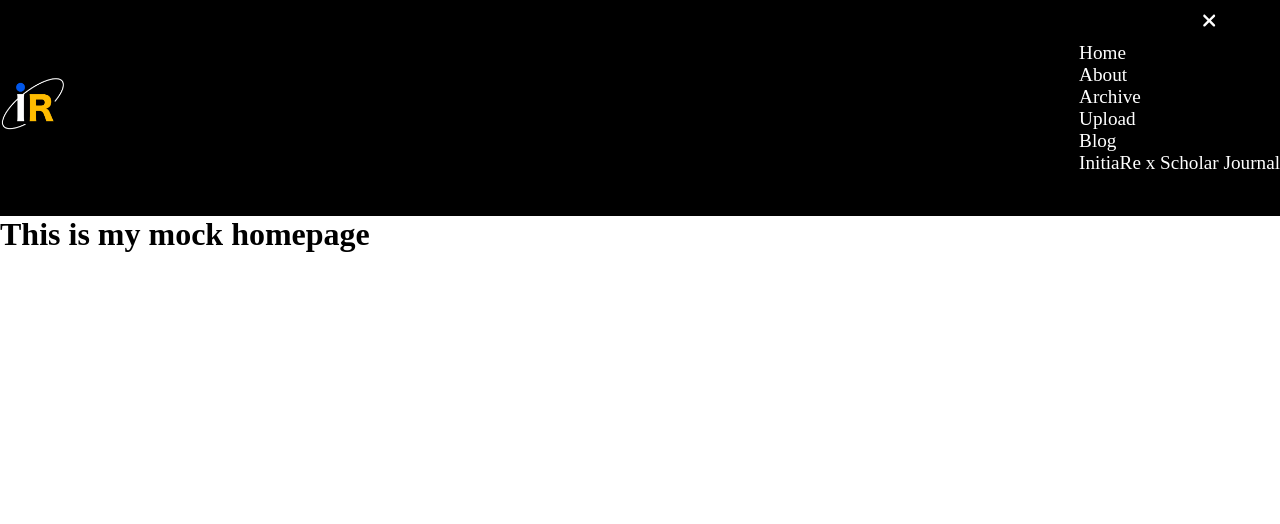
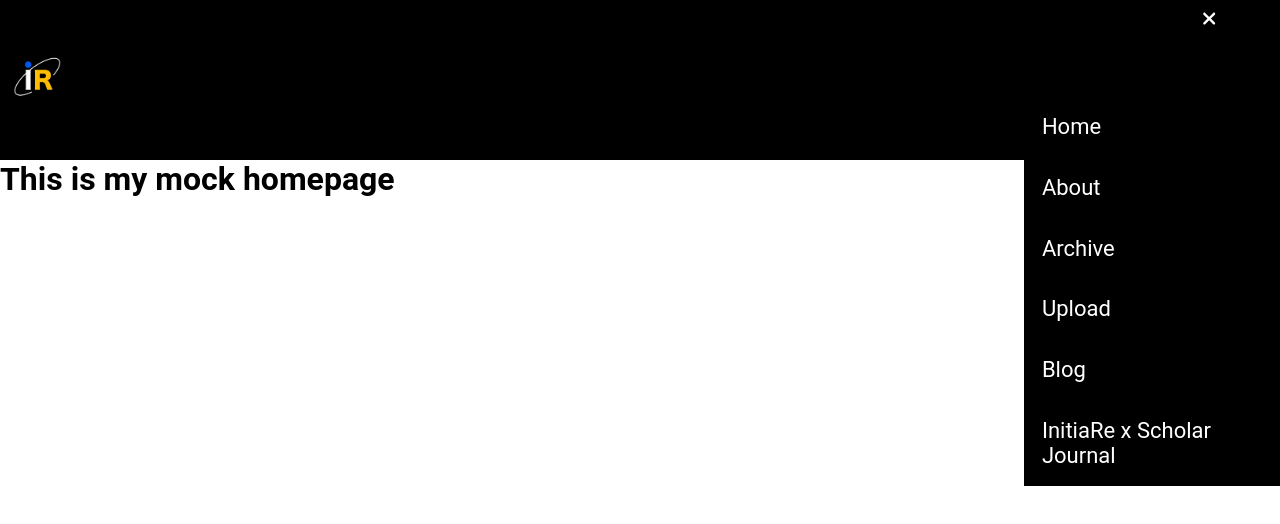
Before and after one commit to PSmithCorpntorpedo/Official-Initiare, a React (Create React App) app: page / in a window 1280 px wide. Both pictures are taken after a click on the element 1207 px from the left and 21 px from the top of the page. Shown: the top 524 px of the page. Built offline with nearby package versions, Linux system fonts and the light colour scheme.

Commit message:
polished the navbar furthermore, about to be done with functions of the nav

```diff
--- a/src/Components/Navbar.css
+++ b/src/Components/Navbar.css
@@ -1,13 +1,13 @@
 @import './universal.css';
 .navbar {
-        height: 27vh;
+        height: 20vh;
         display: flex;
         justify-content: space-between;
         align-items: center;
         font-size: 1.2rem;
         position: sticky;
         top: 0;
-        z-index: 999;
+        z-index: 998;
         background-color: black;
 }
 .logo-container {
@@ -15,6 +15,7 @@
     height: 35%;
     color: white;
     display: flex;
+    margin-left: 1%;
 }
 .logo{
     width: auto;
@@ -35,12 +36,28 @@
 
 .nav-menu.active{
     visibility: visible;
+    position: absolute;
+    width: 20%;
+    right: 0;
+    top: 12%;
+    background-color: black;
+    z-index: 999;
+    list-style: none;
+    display: flex;
+    flex-direction: column;
+    justify-content: space-between;
 }
 .nav-menu.inactive{
     visibility: hidden;
+    position: absolute;
 }
 
+.nav-pages{
+    margin: 7%;
+
+}
 .nav-links{
     text-decoration: none;
     color: white;
+    font-size: 22px;
 }
--- a/src/Components/Navbar.js
+++ b/src/Components/Navbar.js
@@ -1,6 +1,6 @@
 import React, {useState} from 'react';
 import './Navbar.css';
-import {Link, Route} from 'react-router-dom';
+import {Link} from 'react-router-dom';
 import { FontAwesomeIcon } from '@fortawesome/react-fontawesome';
 import {faBars, faTimes} from '@fortawesome/free-solid-svg-icons';
 
@@ -26,15 +26,16 @@ function Navbar(){
                     </div>
                 </div>
 
-                <ul className={click ? "nav-menu active" : "nav-menu inactive"}>
-                    <DropdownItem title="Home" link ="/" />
-                    <DropdownItem title="About" link ="/about" />
-                    <DropdownItem title="Archive" link ="/archive" />
-                    <DropdownItem title="Upload" link ="/upload" />
-                    <DropdownItem title="Blog" link ="/blog" />
-                    <DropdownItem title="InitiaRe x Scholar Journal" link ="/ixsjournal" />
+
+            </nav>
+            <ul className={click ? "nav-menu active" : "nav-menu inactive"}>
+                    <DropdownItem title="Home" link ="/" stateChanger={setClick}/>
+                    <DropdownItem title="About" link ="/about" stateChanger={setClick}/>
+                    <DropdownItem title="Archive" link ="/archive" stateChanger={setClick}/>
+                    <DropdownItem title="Upload" link ="/upload" stateChanger={setClick}/>
+                    <DropdownItem title="Blog" link ="/blog" stateChanger={setClick}/>
+                    <DropdownItem title="InitiaRe x Scholar Journal" link ="/ixsjournal" stateChanger={setClick}/>
                 </ul>
-            </nav>
         </>
     );
 };
@@ -42,7 +43,7 @@ function Navbar(){
 function DropdownItem(props){
     return(
         <>
-            <li className="nav-pages" /*onClick={closeMenu}*/>
+            <li className="nav-pages" onClick={props.stateChanger}>
                 <Link to={props.link} className="nav-links">
                 {props.title}
                 </Link>
--- a/src/Components/universal.css
+++ b/src/Components/universal.css
@@ -1,7 +1,14 @@
+:root{
+    --primary: #2B52B7;
+    --secondary: #FFBC00;
+    --special: #FF0000;
+}
+
 *{
     margin: 0;
     padding: 0;
     box-sizing: border-box;
+    font-family: 'Roboto', sans-serif;
 };
 
 ul{
```
